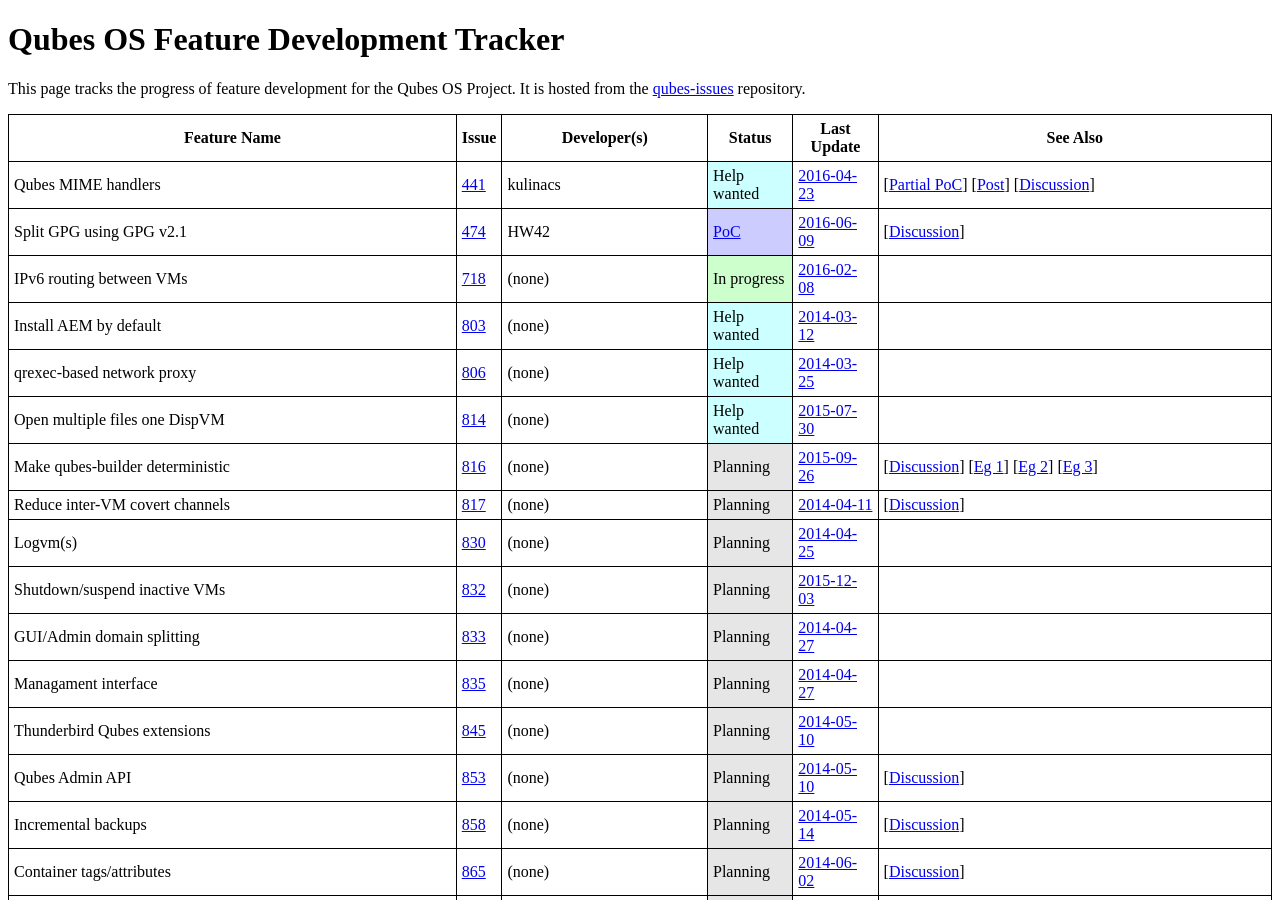
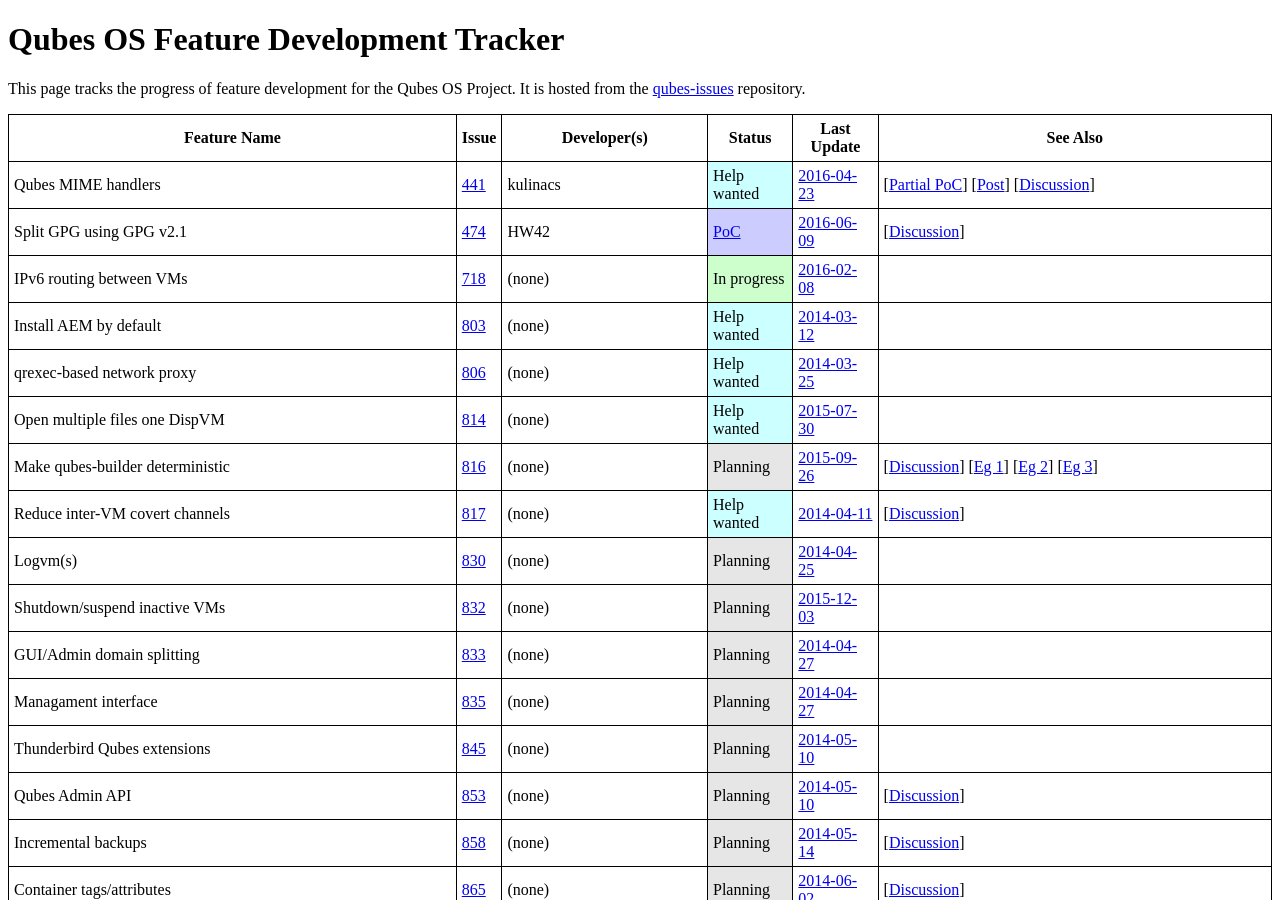
Before and after one commit to QubesOS/qubes-issues, a Jekyll site: the page built from index.md, in a window 1280 px wide and 900 px high. Built offline with Jekyll 4.4.1, drawn with Linux system fonts in a browser that asks for light colours.

Commit message:
Update #817 status

```diff
--- a/_data/features.yml
+++ b/_data/features.yml
@@ -114,7 +114,7 @@
   issue  : 817
   devs   :
   status :
-    term   :
+    term   : Help wanted
     url    :
   updated:
     date   : 2014-04-11
```
